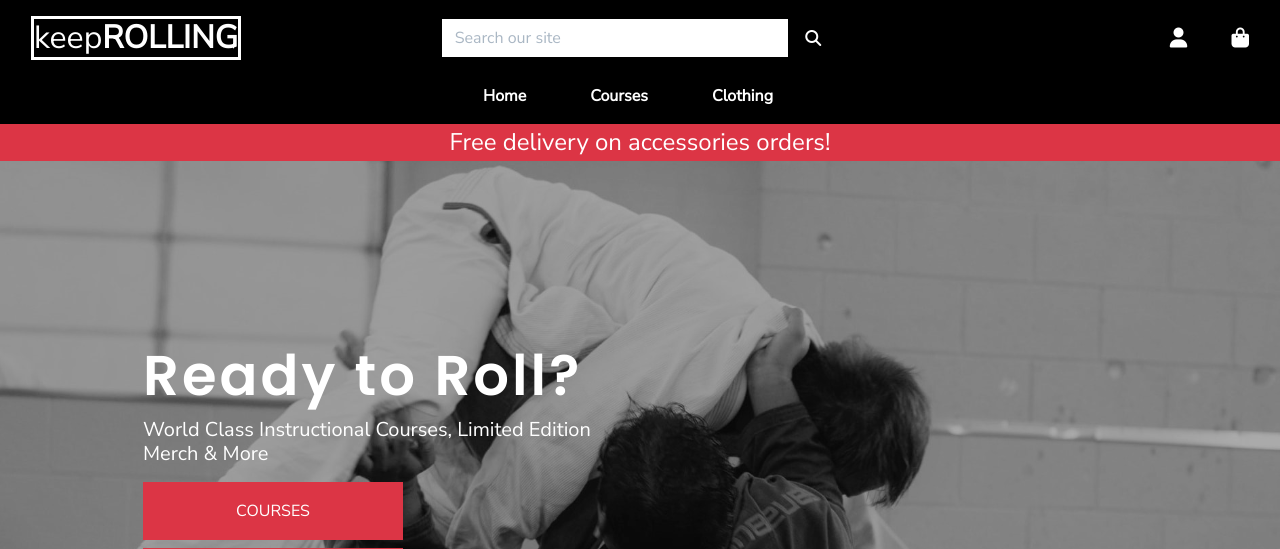
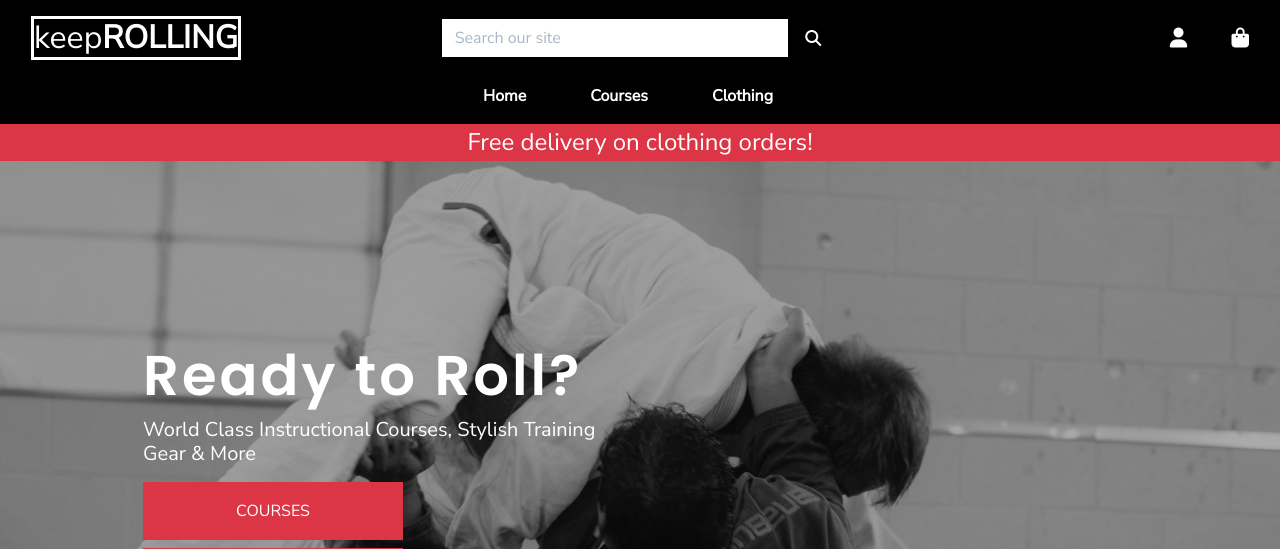
Before and after one commit to upeshp/MS4_KeepRolling, a Django app: page / in a window 1280 px wide. Shown: the top 549 px of the page. Run offline with Django 3.2, Linux system fonts and the light colour scheme; some libraries are stand-ins or nearby versions.

Commit message:
Feat: changed text on homepage hero image and main-nav header, changed to clothing to standardise category used throughout site

```diff
--- a/home/templates/home/index.html
+++ b/home/templates/home/index.html
@@ -18,7 +18,7 @@
                     Ready to Roll?
                 </h1>
                 <h5 class="text-white">
-                    World Class Instructional Courses, Limited Edition Merch & More
+                    World Class Instructional Courses, Stylish Training Gear & More
                 </h5>
                 <div class="my-3">
                     <!-- link buttons -->
--- a/templates/base.html
+++ b/templates/base.html
@@ -131,7 +131,7 @@
         <!-- banner -->
         <div id="delivery-banner" class="row text-center">
             <div class="col bg-danger text-white">
-                <h4 class=" my-1">Free delivery on accessories orders!</h4>
+                <h4 class=" my-1">Free delivery on clothing orders!</h4>
             </div>
         </div>
     </header>
```
